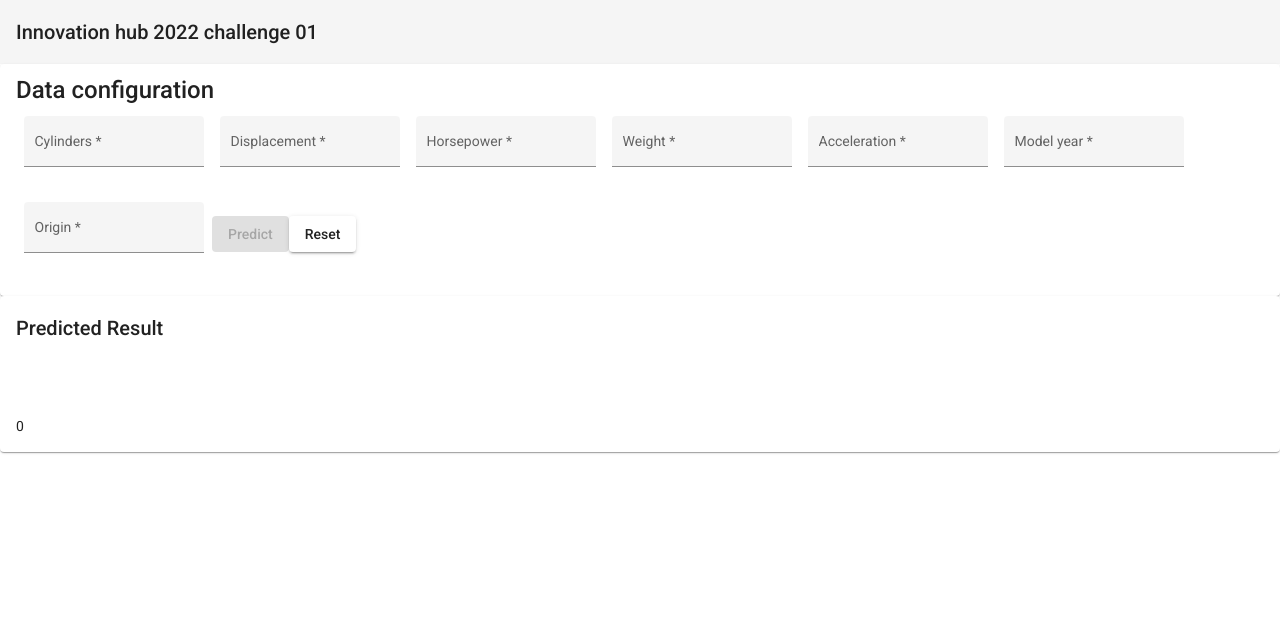
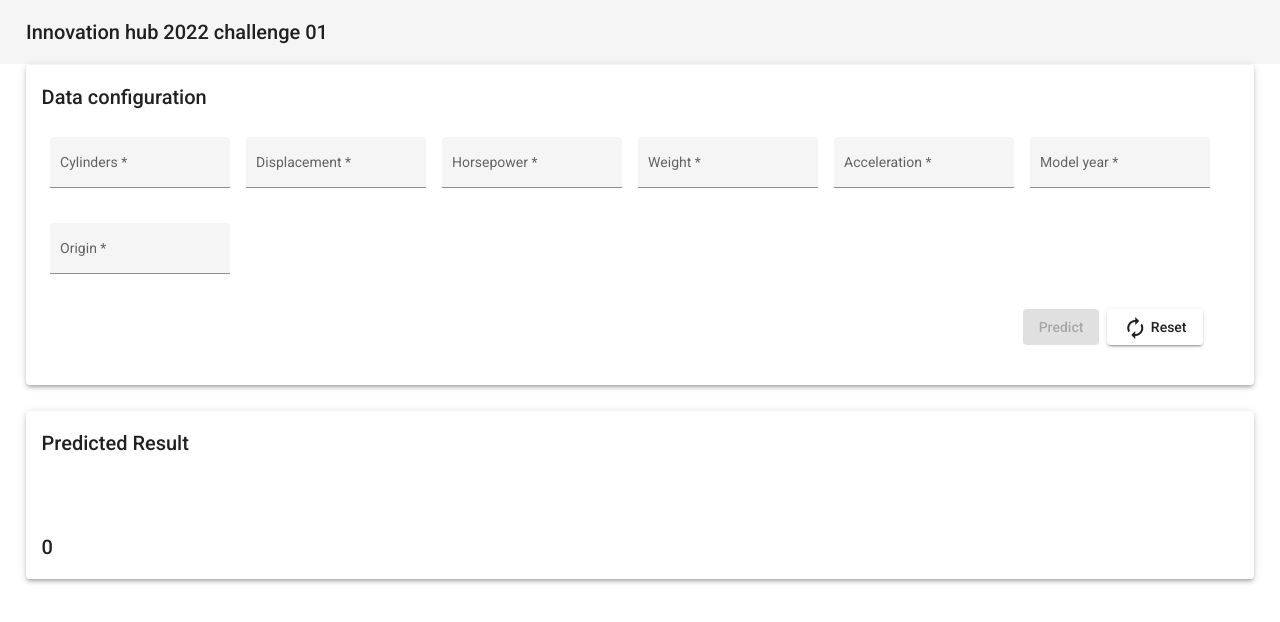
Before and after one commit to OksanaKulish/innovation-hub-2022-challenge-01, an Angular app in the folder UI/: page /prediction in a window 1280 px wide. Shown: the top 622 px of the page. Built offline with nearby package versions, Linux system fonts and the light colour scheme.

Commit message:
Style improvements

```diff
--- a/UI/package.json
+++ b/UI/package.json
@@ -8,7 +8,7 @@
     "build": "ng build",
     "watch": "ng build --watch --configuration development",
     "test": "ng test",
-    "lint": "ng lint"
+    "lint": "ng lint --fix"
   },
   "private": true,
   "dependencies": {
--- a/UI/src/app/layout/header/header.component.html
+++ b/UI/src/app/layout/header/header.component.html
@@ -1,3 +1,3 @@
 <mat-toolbar>
-  <span>Innovation hub 2022 challenge 01</span>
+  <h1>Innovation hub 2022 challenge 01</h1>
 </mat-toolbar>
--- a/UI/src/app/layout/header/header.component.scss
+++ b/UI/src/app/layout/header/header.component.scss
@@ -0,0 +1,3 @@
+h1 {
+  margin-left: 10px;
+}
--- a/UI/src/app/shared/components/prediction/prediction.component.html
+++ b/UI/src/app/shared/components/prediction/prediction.component.html
@@ -1,5 +1,7 @@
-<mat-card>
-  <mat-card-title> Data configuration </mat-card-title>
+<mat-card class="mat-elevation-z3 input-card">
+  <mat-card-title>
+    <h2>Data configuration</h2>
+  </mat-card-title>
   <mat-card-content>
     <section class="input-section">
       <form [formGroup]="form" (ngSubmit)="onPredict()" method="POST">
@@ -43,27 +45,40 @@
           <mat-label> Origin </mat-label>
           <input matInput type="number" formControlName="Origin" />
         </mat-form-field>
+        <mat-card-actions class="button-align--right" align="end">
           <button
             mat-raised-button
             color="primary"
             type="submit"
             [disabled]="!form.valid"
+            id="predict-button"
           >
             Predict
           </button>
-        <button mat-raised-button type="button" (click)="onResetPrediction()">
+          <button
+            mat-raised-button
+            type="button"
+            id="reset-button"
+            (click)="onResetPrediction()"
+          >
+            <mat-icon> autorenew </mat-icon>
             Reset
           </button>
+        </mat-card-actions>
       </form>
     </section>
   </mat-card-content>
 </mat-card>
 
-<mat-card class="example-result-card">
+<ng-container *ngTemplateOutlet="predictedResult"> </ng-container>
+
+<ng-template #predictedResult>
+  <mat-card class="mat-elevation-z3 predicted-card">
     <mat-card-content>
       <h2>Predicted Result</h2>
       <br />
       <br />
     </mat-card-content>
-  <p>{{ predictedValue }}</p>
+    <h2>{{ predictedValue ?? "0" }}</h2>
   </mat-card>
+</ng-template>
--- a/UI/src/app/shared/components/prediction/prediction.component.scss
+++ b/UI/src/app/shared/components/prediction/prediction.component.scss
@@ -17,3 +17,21 @@
   max-width: 180px;
   width: 100%;
 }
+
+.predicted-card {
+  margin: 1px;
+  margin-top: 2%;
+  margin-right: 2%;
+  margin-left: 2%;
+}
+
+.input-card {
+
+  margin: 1px;
+  margin-right: 2%;
+  margin-left: 2%;
+}
+
+.button-align--right {
+  margin-right: 3%;
+}
--- a/UI/src/app/shared/components/prediction/prediction.component.ts
+++ b/UI/src/app/shared/components/prediction/prediction.component.ts
@@ -9,7 +9,7 @@ import { PredictService } from 'src/app/web-api/services/predict.service';
   styleUrls: ['./prediction.component.scss'],
 })
 export class PredictionComponent implements OnInit {
-  form = new FormGroup({
+  public form = new FormGroup({
     Cylinders: new FormControl('', Validators.required),
     Displacement: new FormControl('', Validators.required),
     Horsepower: new FormControl('', Validators.required),
@@ -19,19 +19,22 @@ export class PredictionComponent implements OnInit {
     Origin: new FormControl('', Validators.required),
   });
 
-  public predictedValue: number = 0;
+  public predictedValue: string | undefined;
+
   constructor(
     private readonly predictService: PredictService,
     public http: HttpClient
   ) {}
 
-  public async ngOnInit(): Promise<void> {}
+  public async ngOnInit() {}
 
   // get Cylinders() { return this.form.get('Cylinders'); }
 
   public onPredict() {
     if (this.form.valid) {
-      this.predictService.getValueAsync(this.form.value);
+      this.predictService.getValueAsync(this.form.value).then((res) => {
+        this.predictedValue = res;
+      });
     }
 
     console.log('Predict ' + this.form.value);
--- a/UI/src/app/web-api/services/predict.service.ts
+++ b/UI/src/app/web-api/services/predict.service.ts
@@ -9,7 +9,7 @@ export class PredictService extends WebApiBaseService {
     super(http);
   }
 
-  public async getValueAsync(data: InputDataDto): Promise<InputDataDto> {
-    return await this.postAsync<InputDataDto>(`getValue`, data);
+  public async getValueAsync(data: InputDataDto): Promise<string> {
+    return await this.postAsync<string>(`getValue`, data);
   }
 }
--- a/UI/src/environments/environment.prod.ts
+++ b/UI/src/environments/environment.prod.ts
@@ -1,3 +1,4 @@
 export const environment = {
+  apiUrl: 'https://pz6irm4l4g.execute-api.eu-west-2.amazonaws.com/Prod',
   production: true
 };
```
Lines whose indentation alone changed are shown as unchanged.
